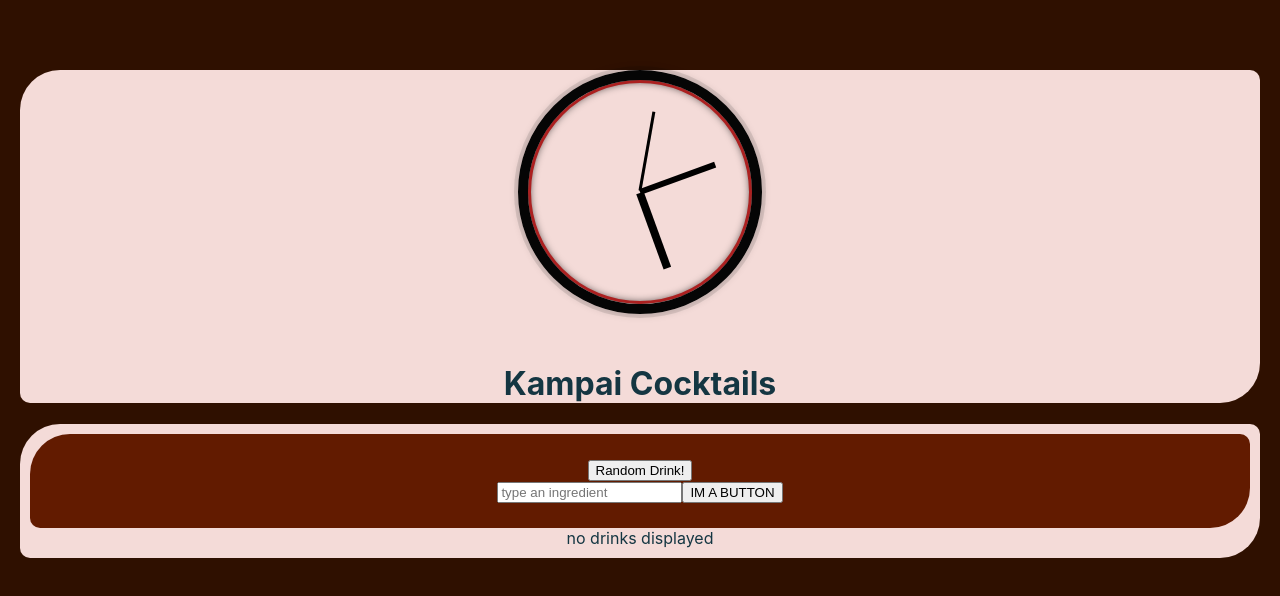
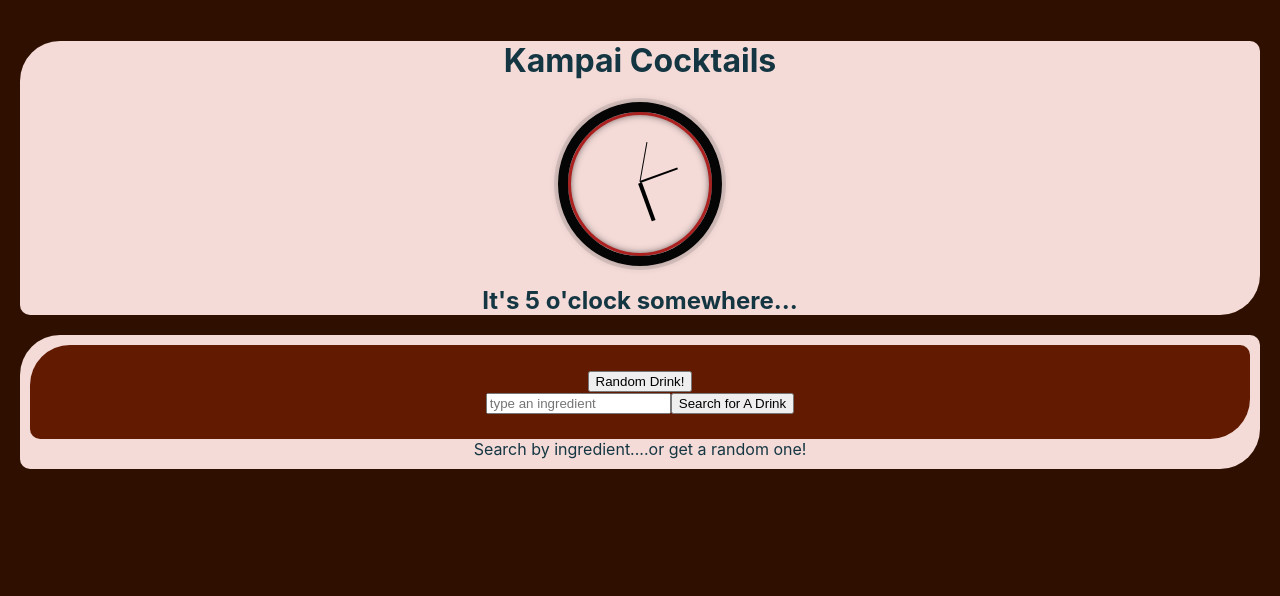
Before and after one commit to kampai-cocktails/kampai-cocktails, a React (Create React App) app: page / in a window 1280 px wide. Shown: the top 596 px of the page. Built offline with nearby package versions, Linux system fonts and the light colour scheme.

Commit message:
updated some stuff

```diff
--- a/package.json
+++ b/package.json
@@ -1,10 +1,7 @@
 {
   "name": "kampai-cocktail",
   "version": "0.1.0",
-
-
   "proxy": "http://localhost:5000",
-
   "dependencies": {
     "@testing-library/jest-dom": "^4.2.4",
     "@testing-library/react": "^9.3.2",
--- a/src/components/DrinkModal.jsx
+++ b/src/components/DrinkModal.jsx
@@ -2,26 +2,54 @@ import React, { useState } from "react";
 import ReactDOM from "react-dom";
 import "../styles/modal.css";
 
+// function getRakutenProduct(ingredient) {
+//   return fetch(
+//     `https://rakuten_webservice-rakuten-marketplace-product-search-v1.p.rapidapi.com/services/api/Product/Search/${ingredient}`,
+//     {
+//       method: "GET",
+//       headers: {
+//         "x-rapidapi-host":
+//           "rakuten_webservice-rakuten-marketplace-product-search-v1.p.rapidapi.com",
+//         "x-rapidapi-key": "8618e17941mshc832839b43572f9p1a882bjsn30e7e367eddd",
+//       },
+//     }
+//   )
+//     .then((response) => {
+//       return response.json();
+//     })
+//     .then((product) => {
+//       console.log(product);
+//     })
+//     .catch((err) => {
+//       console.log(err);
+//     });
+// }
+
 function checkIngredients(fullDrinkInfo) {
-  let newArray = [];
+  let measureIngredientPairs = {};
 
-  for (let key in fullDrinkInfo) {
-    if (fullDrinkInfo[key] !== null && key.startsWith("strIngredient")) {
-      newArray.push(fullDrinkInfo[key]);
+  for (let i = 1; i <= 15; i++) {
+    if (fullDrinkInfo[`strIngredient${i}`] !== null) {
+      measureIngredientPairs[fullDrinkInfo[`strMeasure${i}`]] =
+        fullDrinkInfo[`strIngredient${i}`];
     }
   }
 
-  console.log(newArray);
-
-  // return newArray;
   return (
     <div className="ingredientListContainer">
       Ingredients
-      <ul className="ingredientList">
-        {newArray.map((ingredient, index) => (
-          <li key={index}>{ingredient}</li>
-        ))}
-      </ul>
+      {Object.keys(measureIngredientPairs).map((key) => (
+        <p className="individualIngredient" value={key}>
+          {key} -
+          <a
+            href={`https://search.rakuten.co.jp/search/mall/${measureIngredientPairs[key]}`}
+            target="_blank"
+          >
+            {measureIngredientPairs[key]}
+          </a>
+          {/* {getRakutenProduct(measureIngredientPairs[key])} */}
+        </p>
+      ))}
     </div>
   );
 }
--- a/src/components/DrinksDisplay.jsx
+++ b/src/components/DrinksDisplay.jsx
@@ -30,7 +30,6 @@ export default function DrinksDisplay(props) {
   if (typeof props.drinkResults === "object") {
     return (
       <div className="imgContainer">
-        I'm a div from DrinksDisplay
         {props.drinkResults.map((obj, index) => (
           <div key={index}>
             <img
@@ -42,7 +41,7 @@ export default function DrinksDisplay(props) {
                 props.setDrinkId(obj.idDrink);
                 // console.log("obj.idDrink from drinksdisplay", obj.idDrink);
                 let cocktailInfo = await getFullCocktailInfo(obj.idDrink);
-               // console.log(cocktailInfo.drinks[0], "<---- cocktailInfo.drinks[0]");
+                // console.log(cocktailInfo.drinks[0], "<---- cocktailInfo.drinks[0]");
                 props.setFullDrinkInfo(cocktailInfo.drinks[0]);
                 props.setShowModal(true);
               }}
@@ -53,5 +52,5 @@ export default function DrinksDisplay(props) {
       </div>
     );
   }
-  return <div>no drinks displayed</div>;
+  return <div>Search by ingredient....or get a random one!</div>;
 }
--- a/src/components/Navbar.jsx
+++ b/src/components/Navbar.jsx
@@ -5,8 +5,9 @@ import "../styles/Navbar.css";
 export default function Navbar() {
   return (
     <div className="Navbar">
+      <h1>Kampai Cocktails</h1>
       <Clock />
-      <h1>Kampai Cocktails</h1>
+      <h2>It's 5 o'clock somewhere...</h2>
     </div>
   );
 }
--- a/src/components/SearchByIngredient.jsx
+++ b/src/components/SearchByIngredient.jsx
@@ -42,17 +42,17 @@ export default function SearchByIngredient(props) {
           value={props.ingredient}
         ></input>
         <button
-          type="button"
-          onClick={async () => {
+          type="submit"
+          onClick={async (e) => {
             // send ingredient string to API function call
-
+            e.preventDefault();
             let drinksObj = await searchByIngredient(props.ingredient);
             props.setDrinkResults(drinksObj.drinks);
             // console.log("this is drinkResults:", drinksObj);
             // console.log(drinkArray, "<---- drinkArray");
           }}
         >
-          IM A BUTTON
+          Search for A Drink
         </button>
       </form>
     </div>
--- a/src/styles/Clock.css
+++ b/src/styles/Clock.css
@@ -1,16 +1,13 @@
 .clock {
-    width: 10rem;
-    height: 10rem;
+  width: 5rem;
+  height: 5rem;
   border: 10px solid rgb(5, 5, 5);
   border-radius: 50%;
-    margin: 50px auto;
+  margin: 10px auto;
   position: relative;
   padding: 2rem;
-    box-shadow:
-      0 0 0 4px rgba(0,0,0,0.1),
-      inset 0 0 0 3px rgb(172, 32, 32),
-      inset 0 0 10px black,
-      0 0 10px rgba(0,0,0,0.2);
+  box-shadow: 0 0 0 4px rgba(0, 0, 0, 0.1), inset 0 0 0 3px rgb(172, 32, 32),
+    inset 0 0 10px black, 0 0 10px rgba(0, 0, 0, 0.2);
 }
 
 .clock-face {
@@ -22,7 +19,7 @@
 
 .hour-hand {
   width: 50%;
-    height: 8px;
+  height: 4px;
   background: black;
   position: absolute;
   top: 50%;
@@ -32,7 +29,7 @@
 
 .min-hand {
   width: 50%;
-    height: 6px;
+  height: 2px;
   background: black;
   position: absolute;
   top: 50%;
@@ -42,11 +39,10 @@
 
 .sec-hand {
   width: 50%;
-    height: 3px;
+  height: 1px;
   background: black;
   position: absolute;
   top: 50%;
   transform-origin: 100%;
   transform: rotate(100deg);
-
 }
```
Also changed, not shown: src/components/Clock.jsx (+5 -9 lines). Lines whose indentation alone changed are shown as unchanged.
